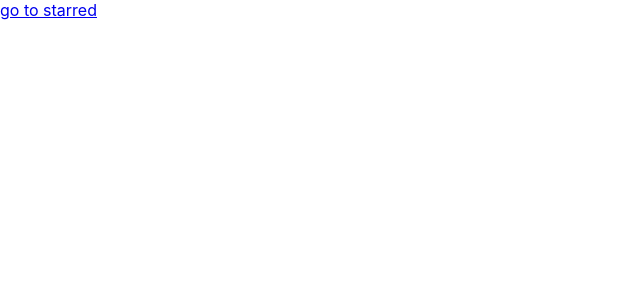
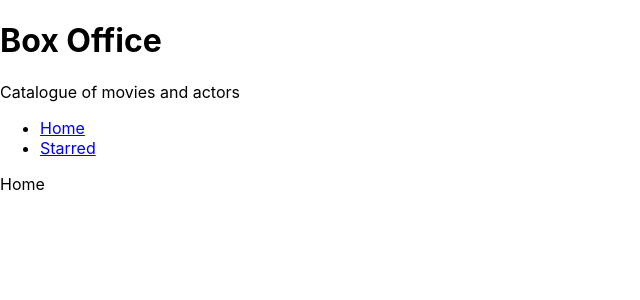
Before and after one commit to FaizaanAnche/Box-Office-App, a React (Create React App) app: page / in a window 1280 px wide. Shown: the top 300 px of the page, without its empty margins (0-640 px from the left). Built offline with nearby package versions, Linux system fonts and the light colour scheme.

Commit message:
added navigation and shared layout for home and starred pages

```diff
--- a/src/App.jsx
+++ b/src/App.jsx
@@ -1,14 +1,17 @@
 import { BrowserRouter, Routes, Route } from 'react-router-dom';
 import Home from './pages/Home';
 import Starred from './pages/Starred';
+import MainLayout from './components/MainLayout';
 
 function App() {
   return (
     <div className="App">
       <BrowserRouter>
         <Routes>
-          <Route path="/" element={<Home />} />
-          <Route path="/starred" element={<Starred />} />
+          <Route element={<MainLayout />}>
+            <Route path="/" element={<Home />} />
+            <Route path="/starred" element={<Starred />} />
+          </Route>
 
           <Route path="*" element={<div>Page Not Found</div>} />
           {/* <Route path="/" element={<App />}>
--- /dev/null
+++ b/src/components/AppTitle.jsx
@@ -0,0 +1,12 @@
+const AppTitle = props => {
+  const { title = 'Box Office', subtitle = 'Catalogue of movies and actors' } =
+    props;
+  return (
+    <div>
+      <h1>{title}</h1>
+      <p>{subtitle}</p>
+    </div>
+  );
+};
+
+export default AppTitle;
--- /dev/null
+++ b/src/components/MainLayout.jsx
@@ -0,0 +1,15 @@
+import { Outlet } from 'react-router-dom';
+import Navs from './Navs';
+import AppTitle from './AppTitle';
+
+const MainLayout = () => {
+  return (
+    <div>
+      <AppTitle />
+      <Navs />
+      <Outlet />
+    </div>
+  );
+};
+
+export default MainLayout;
--- /dev/null
+++ b/src/components/Navs.jsx
@@ -0,0 +1,28 @@
+import { Link } from 'react-router-dom';
+
+const LINKS = [
+  {
+    text: 'Home',
+    path: '/',
+  },
+  {
+    text: 'Starred',
+    path: '/starred',
+  },
+];
+
+const Navs = () => {
+  return (
+    <div>
+      <ul>
+        {LINKS.map(item => (
+          <li key={item.path}>
+            <Link to={item.path}>{item.text}</Link>
+          </li>
+        ))}
+      </ul>
+    </div>
+  );
+};
+
+export default Navs;
--- a/src/pages/Home.jsx
+++ b/src/pages/Home.jsx
@@ -1,11 +1,5 @@
-import { Link } from 'react-router-dom';
-
 const Home = () => {
-  return (
-    <div>
-      <Link to="/starred">go to starred</Link>
-    </div>
-  );
+  return <div>Home</div>;
 };
 
 export default Home;
```
